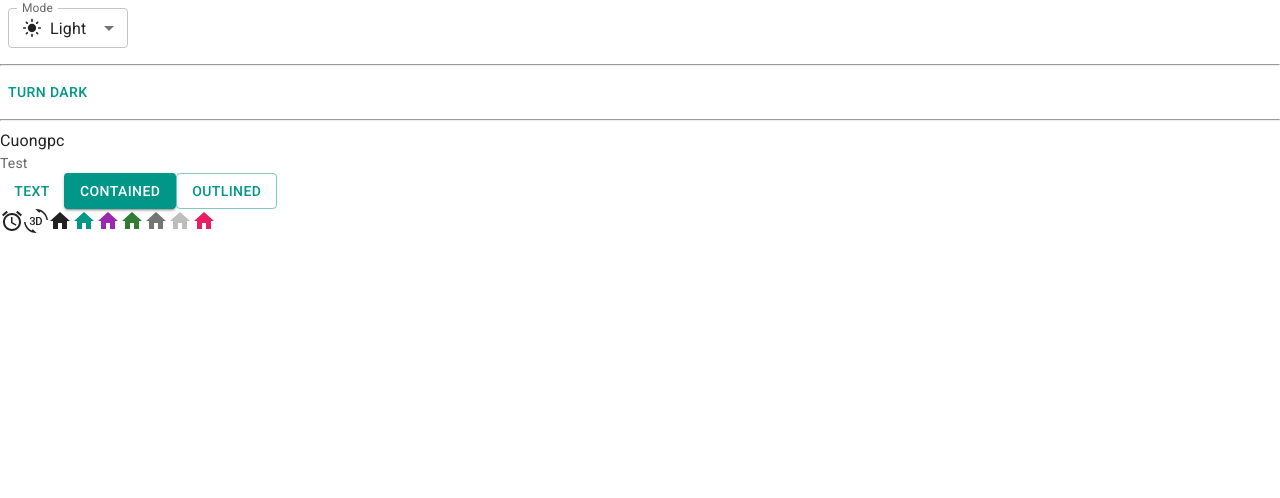
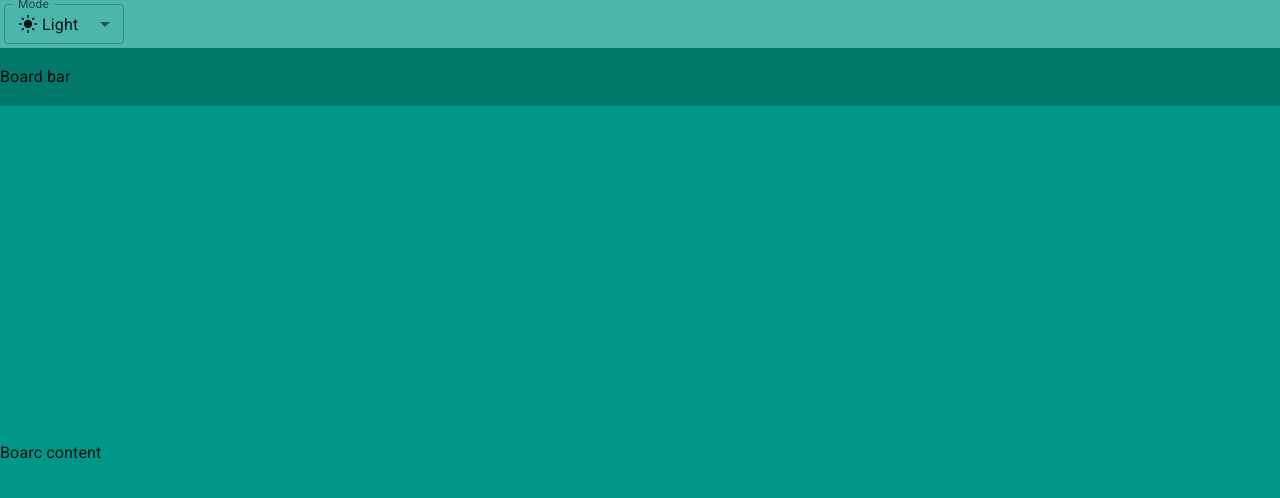
Before and after one commit to manhcuongno3/job-management, a React (Vite) app: page / in a window 1280 px wide. Shown: the top 498 px of the page. Built offline with nearby package versions, Linux system fonts and the light colour scheme.

Commit message:
add basic layout

```diff
--- a/index.html
+++ b/index.html
@@ -5,7 +5,7 @@
   <meta charset="UTF-8" />
   <link rel="icon" type="image/svg+xml" href="/vite.svg" />
   <meta name="viewport" content="width=device-width, initial-scale=1.0" />
-  <title>Vite + React</title>
+  <title>Job Management</title>
   <link rel="preconnect" href="https://fonts.googleapis.com" />
   <link rel="preconnect" href="https://fonts.gstatic.com" crossorigin />
   <link rel="stylesheet" href="https://fonts.googleapis.com/css2?family=Roboto:wght@300;400;500;600;700&display=swap" />
--- a/src/App.jsx
+++ b/src/App.jsx
@@ -1,8 +1,3 @@
-import Button from '@mui/material/Button'
-import { AccessAlarm, ThreeDRotation } from '@mui/icons-material'
-import HomeIcon from '@mui/icons-material/Home'
-import { pink } from '@mui/material/colors'
-import Typography from '@mui/material/Typography'
 import { useColorScheme } from '@mui/material/styles'
 import InputLabel from '@mui/material/InputLabel'
 import MenuItem from '@mui/material/MenuItem'
@@ -12,6 +7,7 @@ import LightModeIcon from '@mui/icons-material/LightMode'
 import DarkModeOutlinedIcon from '@mui/icons-material/DarkModeOutlined'
 import SettingsBrightnessIcon from '@mui/icons-material/SettingsBrightness'
 import Box from '@mui/system/Box'
+import Container from '@mui/material/Container'
 
 function SelectSmall () {
   const { mode, setMode } = useColorScheme()
@@ -49,45 +45,43 @@ function SelectSmall () {
   )
 }
 
-function ModeToggle () {
-  const { mode, setMode } = useColorScheme()
-  // const prefersDarkMode = useMediaQuery('(prefers-color-scheme: dark)')
-  return (
-    <Button
-      onClick={() => {
-        setMode(mode === 'light' ? 'dark' : 'light')
-      }}
-    >
-      {mode === 'light' ? 'Turn dark' : 'Turn light'}
-    </Button>
-  )
-}
-
 function App () {
   return (
-    <>
-      <SelectSmall />
-      <hr />
-      <ModeToggle />
-      <hr />
-      <div>Cuongpc</div>
-      <Typography variant='body2' color='text.secondary'>
-        Test
-      </Typography>
-      <Button variant='text'>Text</Button>
-      <Button variant='contained'>Contained</Button>
-      <Button variant='outlined'>Outlined</Button>
-      <br />
-      <AccessAlarm />
-      <ThreeDRotation />
-      <HomeIcon />
-      <HomeIcon color='primary' />
-      <HomeIcon color='secondary' />
-      <HomeIcon color='success' />
-      <HomeIcon color='action' />
-      <HomeIcon color='disabled' />
-      <HomeIcon sx={{ color: pink[500] }} />
-    </>
+    <Container disableGutters maxWidth={false} sx={{ height: '100vh' }}>
+      <Box
+        sx={{
+          backgroundColor: 'primary.light',
+          width: '100%',
+          height: (theme) => theme.jm.appBarHeight,
+          display: 'flex',
+          alignItems: 'center'
+        }}
+      >
+        <SelectSmall />
+      </Box>
+      <Box
+        sx={{
+          backgroundColor: 'primary.dark',
+          width: '100%',
+          height: (theme) => theme.jm.boardBarHeight,
+          display: 'flex',
+          alignItems: 'center'
+        }}
+      >
+        Board bar
+      </Box>
+      <Box
+        sx={{
+          backgroundColor: 'primary.main',
+          width: '100%',
+          height:(theme) => `calc(100vh - ${theme.jm.appBarHeight} - ${theme.jm.boardBarHeight})`,
+          display: 'flex',
+          alignItems: 'center'
+        }}
+      >
+        Boarc content
+      </Box>
+    </Container>
   )
 }
 
--- a/src/theme.js
+++ b/src/theme.js
@@ -3,18 +3,24 @@ import { cyan, deepOrange, orange, teal } from '@mui/material/colors'
 
 // Create a theme instance.
 const theme = extendTheme({
+  jm:{
+    appBarHeight: '48px',
+    boardBarHeight: '58px'
+  },
   colorSchemes: {
     light: {
       palette: {
         primary: teal,
         secodary: deepOrange
-      }
+      },
+      spacing: factor => `${0.25 * factor}rem`
     },
     dark: {
       palette: {
         primary: cyan,
         secodary: orange
-      }
+      },
+      spacing: factor => `${0.25 * factor}rem`
     }
   }
   // ...other properties
```
